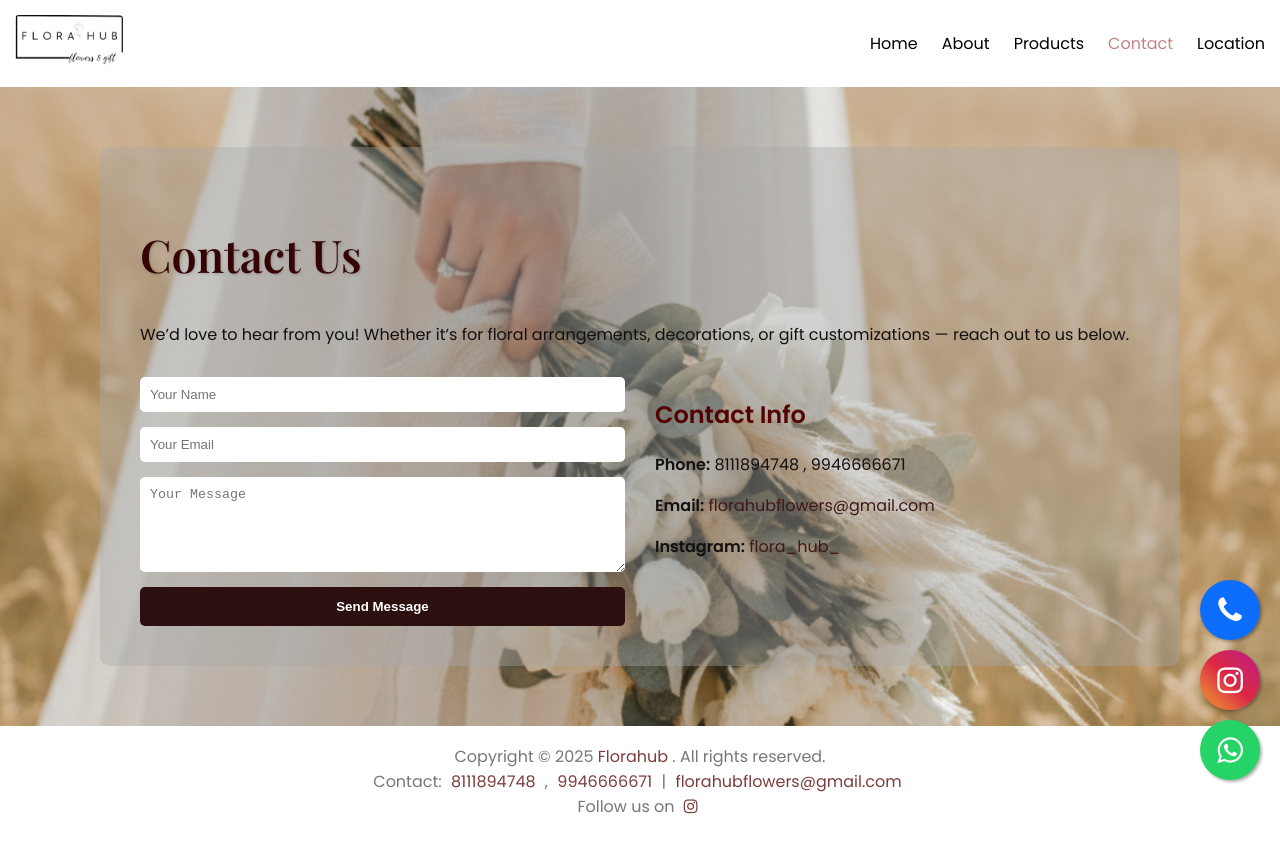
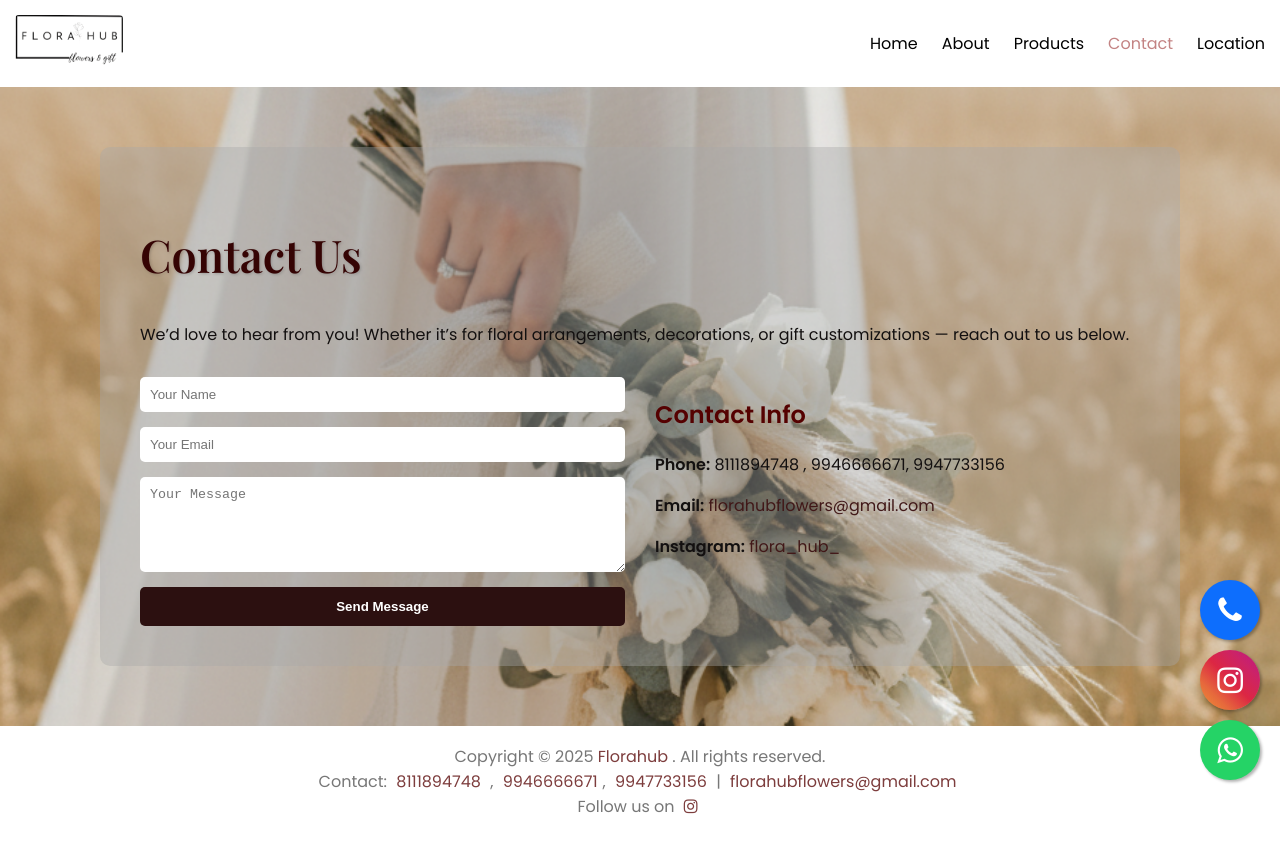
Before and after one commit to AhsanaFathima/Florahub, a plain HTML site: page contact.html in a window 1280 px wide. Drawn offline with nearby package versions, Linux system fonts and the light colour scheme; a web font is replaced by a local one.

Commit message:
update today's changes

```diff
--- a/contact.html
+++ b/contact.html
@@ -120,7 +120,7 @@
 
         <div class="contact-details">
           <h2>Contact Info</h2>
-          <p><strong>Phone:</strong> 8111894748 , 9946666671 </p>
+          <p><strong>Phone:</strong> 8111894748 , 9946666671, 9947733156 </p>
           <p><strong>Email:</strong> <a
               href="https://mail.google.com/mail/?view=cm&fs=1&to=florahubflowers@gmail.com&su=Florahub%20Enquiry">florahubflowers@gmail.com</a>
           </p>
@@ -163,7 +163,7 @@
   <footer>
      <p> Copyright © 2025 <span>Florahub</span> . All rights reserved.
       <br>
-    Contact: <a href="tel:+918111894748">8111894748  </a>, <a href="tel:+919946666671"> 9946666671</a> |
+    Contact: <a href="tel:+918111894748">8111894748  </a>, <a href="tel:+919946666671"> 9946666671</a>, <a href="tel:+919947733156"> 9947733156</a> |
       <a
         href="https://mail.google.com/mail/?view=cm&fs=1&to=florahubflowers@gmail.com&su=Florahub%20Enquiry">florahubflowers@gmail.com</a>
 
```
Also changed, not shown: about.html (+3 -2 lines), balloon.html (+1 -1 lines), bouquets.html (+1 -1 lines), car.html (+1 -1 lines), fan.html (+1 -1 lines), garlands.html (+1 -1 lines), hampers.html (+1 -1 lines), index.html (+1 -1 lines), location.html (+1 -1 lines), products.html (+1 -1 lines).
